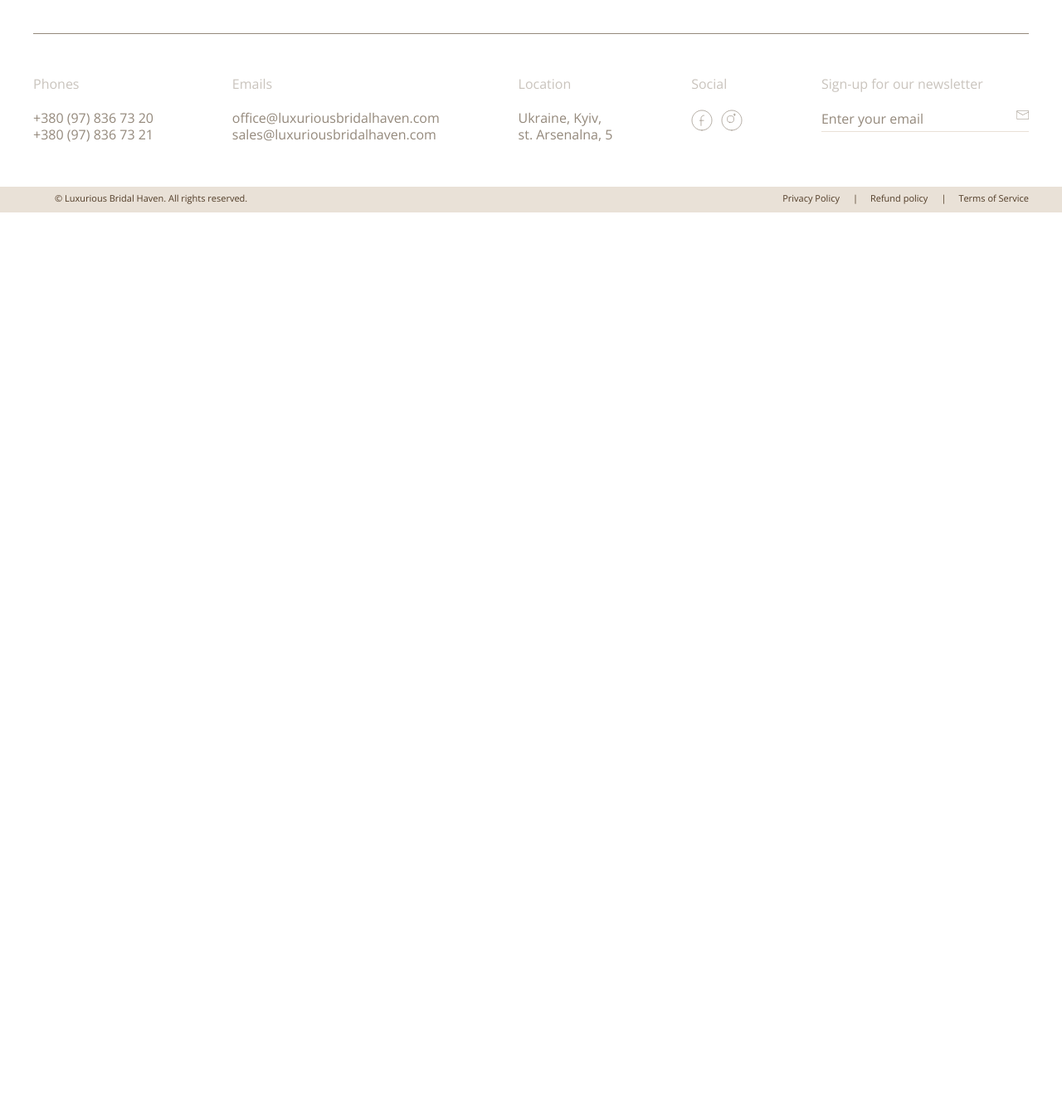
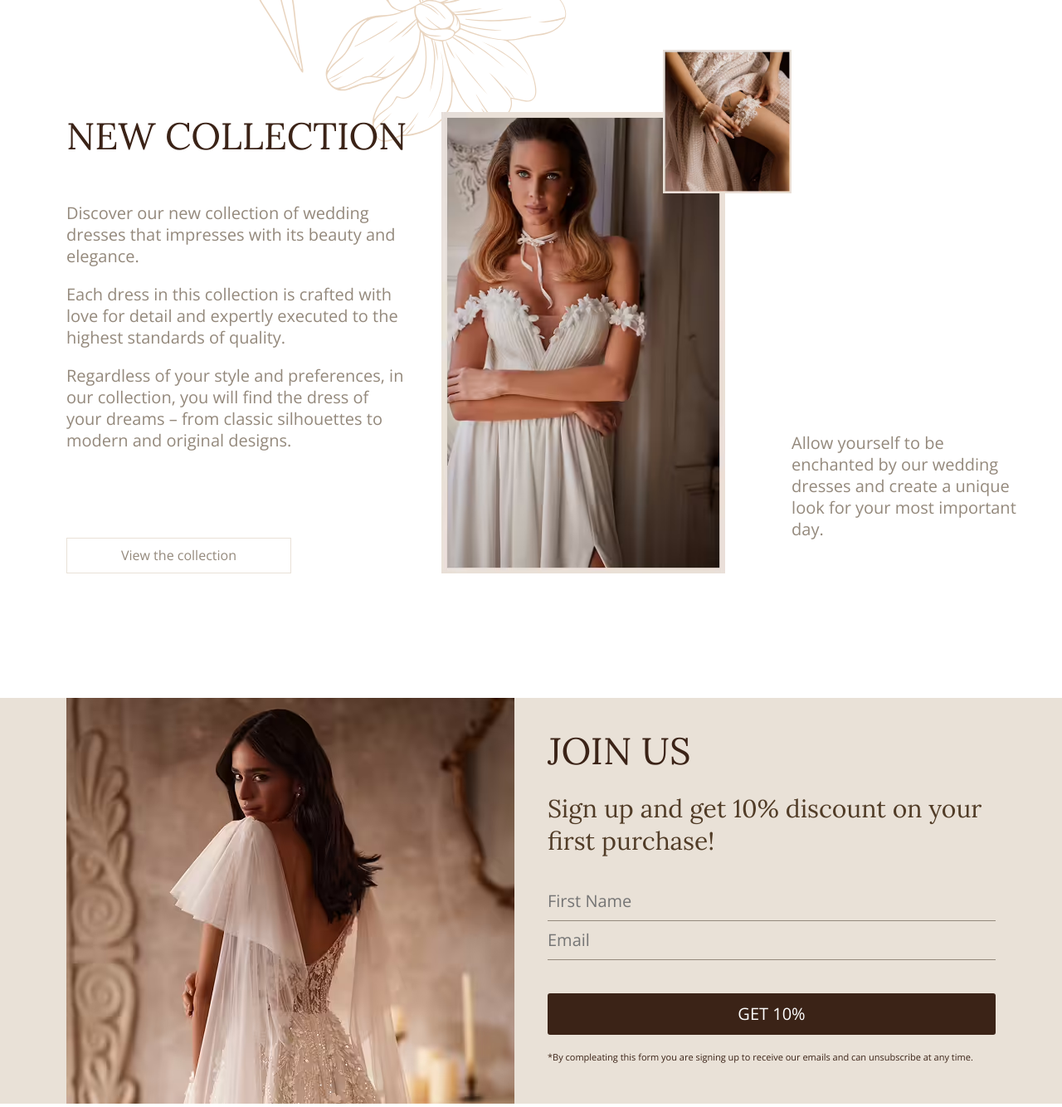
Before and after one commit to riginroman2426-ux/luxurious-bridal, a website: page app/pages/index.html in a window 1280 px wide. Shown: the part 960-2294 px from the top of the page at 83% size. Before the commit the page ends 1216 px from the top, so only its background shows below. Drawn offline with nearby package versions, Linux system fonts and the light colour scheme; files that its build step writes are made by us from their sources; files whose address does not match are found by name.

Commit message:
added section join-us

```diff
--- /dev/null
+++ b/app/components/join-us.html
@@ -0,0 +1,28 @@
+<section class="join-us">
+  <div class="container">
+    <div class="join-us__inner">
+      <picture>
+        <source srcset="images/join-us-img.avif" type="image/avif">
+        <source srcset="images/join-us-img.webp" type="image/webp">
+        <img class="join-us__img" src="images/join-us-img.jpg" alt="Join us">
+      </picture>
+      <div class="join-us__box">
+        <h2 class="join-us__title">
+          JOIN US
+        </h2>
+        <p class="join-us__text">
+          Sign up and get 10% discount on your first purchase!
+        </p>
+        <form class="join-us__form" action="#">
+          <input class="join-us__input" type="text" placeholder="First Name" required>
+          <input class="join-us__input" type="email" placeholder="Email" required>
+          <button class="join-us__btn" type="submit">GET 10%</button>
+          <p class="join-us__form-caption">
+            *By compleating this form you are signing up to receive our emails and can unsubscribe at any time.
+          </p>
+        </form>
+      </div>
+    </div>
+  </div>
+
+</section>
--- a/app/pages/index.html
+++ b/app/pages/index.html
@@ -1,9 +1,9 @@
 <!--= include promo.html -->
 <!--= include header.html -->
 <main class="main">
-  <section class="top" style="background-image: image-set(url('../images/top-bg.avif') type('image/avif'),
-      url('../images/top-bg.webp') type('image/webp'),
-      url('../images/top-bg.jpg'));
+  <section class="top" style="background-image: image-set(url('images/top-bg.avif') type('image/avif'),
+      url('images/top-bg.webp') type('image/webp'),
+      url('images/top-bg.jpg'));
   min-height: 90vh;
   background-repeat: no-repeat;
   background-size: cover;">
@@ -16,5 +16,48 @@
       </div>
     </div>
   </section>
+  <section class="new-collection">
+    <div class="container">
+      <div class="new-collection__inner">
+        <div class="new-collection__content">
+          <h2 class="new-collection__title">
+            NEW COLLECTION
+          </h2>
+          <p class="new-collection__text">
+            Discover our new collection of wedding dresses that impresses with its beauty and elegance.
+          </p>
+          <p class="new-collection__text">
+            Each dress in this collection is crafted with love for detail and expertly executed to the highest standards
+            of quality.
+          </p>
+          <p class="new-collection__text">
+            Regardless of your style and preferences, in our collection, you will find the dress of your dreams – from
+            classic
+            silhouettes to modern and original designs.
+          </p>
+          <a class="new-collection__link" href="#">
+            View the collection
+          </a>
+        </div>
+        <picture class="new-collection__img">
+          <source srcset="images/new-coll-1.avif" type="image/avif">
+          <source srcset="images/new-coll-1.Webp" type="image/Webp">
+          <img src="images/new-coll-1.jpg" alt="Alt text">
+        </picture>
+        <div class="new-collection__box">
+          <picture class="new-collection__box-img">
+            <source srcset="images/new-coll-2.avif" type="image/avif">
+            <source srcset="images/new-coll-2.Webp" type="image/Webp">
+            <img src="images/new-coll-2.jpg" alt="Alt text">
+          </picture>
+        </div>
+        <p class="new-collection__cartion">
+          Allow yourself to be enchanted by our wedding dresses and create a unique look for your most important day.
+        </p>
+      </div>
+    </div>
+  </section>
+  <!--= include join-us.html -->
 </main>
+
 <!--= include footer.html -->
--- a/app/scss/style.scss
+++ b/app/scss/style.scss
@@ -196,3 +196,135 @@ body {
     align-self: start;
   }
 }
+
+.new-collection {
+  background-image: url('../images/top-svg.svg');
+  background-repeat: no-repeat;
+  background-position: 230px -40%;
+
+  &__inner {
+    padding: 150px 0;
+    display: flex;
+  }
+
+  &__content {
+    max-width: 492px;
+    padding: 75px 40px 0 40px;
+    display: flex;
+    flex-direction: column;
+  }
+
+  &__title {
+    @extend %lora-400;
+    font-size: 45px;
+    margin-bottom: 50px;
+    text-transform: uppercase;
+  }
+
+  &__text {
+    margin-bottom: 20px;
+    color: vars.$color-text-muted;
+  }
+
+  &__link {
+    margin-top: auto;
+    font-size: 16px;
+    color: vars.$color-text-muted;
+    padding: 10px 65px;
+    border: 1px solid vars.$bg-primary;
+    align-self: start;
+  }
+
+  &__img {
+    padding-top: 75px;
+  }
+
+  &__box {
+    position: relative;
+    display: flex;
+    padding-left: 40px;
+    padding-right: 40px;
+  }
+
+  &__box-img {
+    position: absolute;
+    top: 0;
+    left: -75px;
+    max-width: fit-content;
+  }
+
+  &__cartion {
+    margin-top: auto;
+    margin-bottom: 40px;
+    color: vars.$color-text-muted;
+    width: 290px;
+  }
+}
+
+.join-us {
+  background-color: vars.$bg-primary;
+
+  &__inner {
+    display: flex;
+    padding: 0 40px;
+    gap: 40px;
+  }
+
+  &__img {
+    max-width: 540px;
+  }
+
+  &__box {
+    padding: 35px 0;
+  }
+
+  &__title {
+    font-size: 45px;
+    margin-bottom: 20px;
+    @extend %lora-400;
+  }
+
+  &__text {
+    font-size: 30px;
+    margin-bottom: 40px;
+    @extend %lora-400;
+    color: vars.$color-primary;
+  }
+
+  &__form {
+    margin-bottom: 0;
+  }
+
+  &__input {
+    display: block;
+    width: 100%;
+    border: none;
+    border-bottom: 1px solid vars.$color-text-muted;
+    padding-bottom: 10px;
+    background-color: transparent;
+    @extend %open-sans-400;
+    color: vars.$color-text-muted;
+  }
+
+  &__input+.join-us__input {
+    margin-top: 10px;
+  }
+
+  &__btn {
+    text-transform: uppercase;
+    width: 100%;
+    display: block;
+    background-color: vars.$color-accent;
+    padding: 12px;
+    border-radius: 3px;
+    border: none;
+    cursor: pointer;
+    color: #fff;
+    margin-top: 40px;
+    margin-bottom: 20px;
+  }
+
+  &__form-caption {
+    font-size: 11px;
+  }
+}
```
Also changed, not shown: app/images/join-us-img.avif (added), app/images/join-us-img.jpg (added), app/images/join-us-img.webp (added), app/images/join-us__img.avif (added), app/images/join-us__img.jpg (added), app/images/join-us__img.webp (added), app/images/new-coll-1.avif (added), app/images/new-coll-1.jpg (added), app/images/new-coll-1.webp (added), app/images/new-coll-2.avif (added), app/images/new-coll-2.jpg (added), app/images/new-coll-2.webp (added), app/images/src/join-us-img.jpg (added), app/images/src/new-coll-1.jpg (added), 3 more files.
